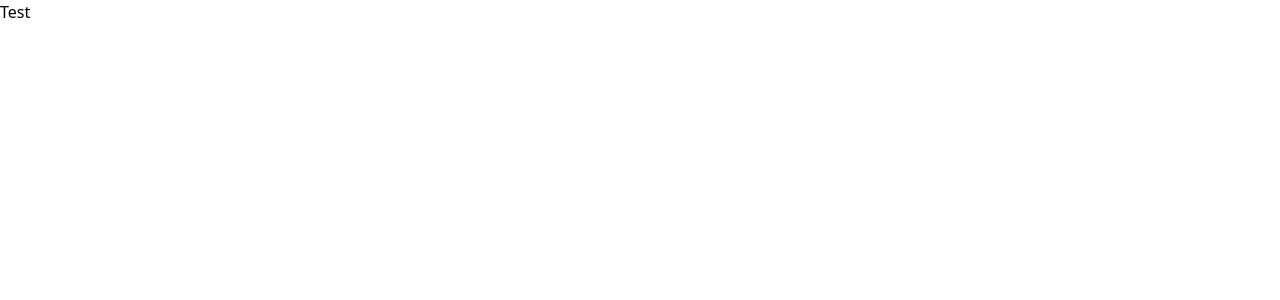
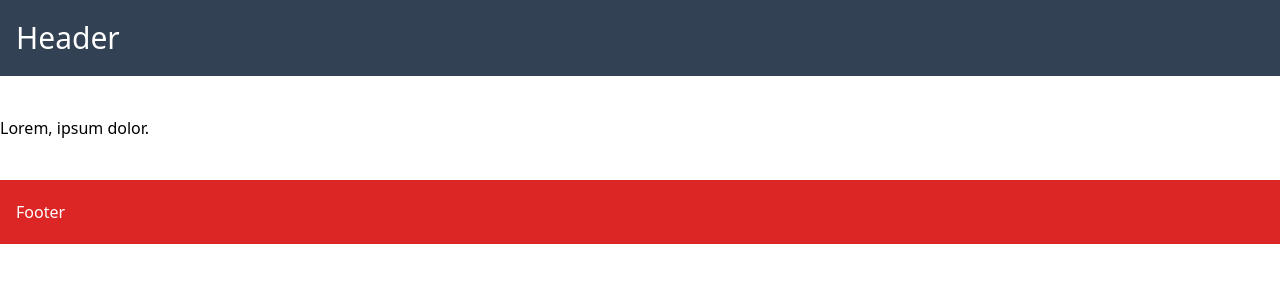
Before and after one commit to sjoerdvermeijden/vercel-deploy, a Next.js app: page / in a window 1280 px wide. Shown: the top 300 px of the page. Built offline with nearby package versions, Linux system fonts and the light colour scheme.

Commit message:
Adds the layout component to the index file

```diff
--- a/src/pages/index.tsx
+++ b/src/pages/index.tsx
@@ -2,8 +2,12 @@ import { Inter } from "next/font/google";
 
 const inter = Inter({ subsets: ["latin"] });
 
+import Layout from '../components/Layout/Layout'
+
 export default function Home() {
   return (
-    <main className="">Test</main>
+    <Layout>
+      <p>Lorem, ipsum dolor.</p>
+    </Layout>
   );
 }
```
